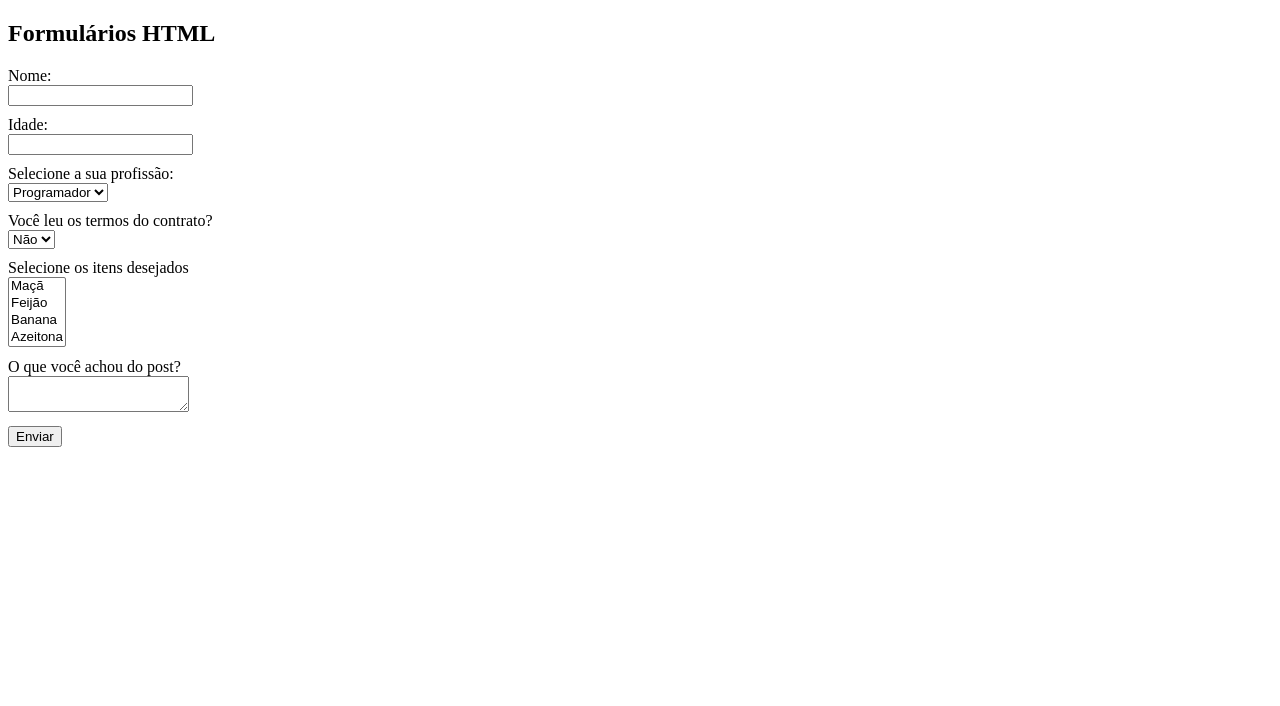
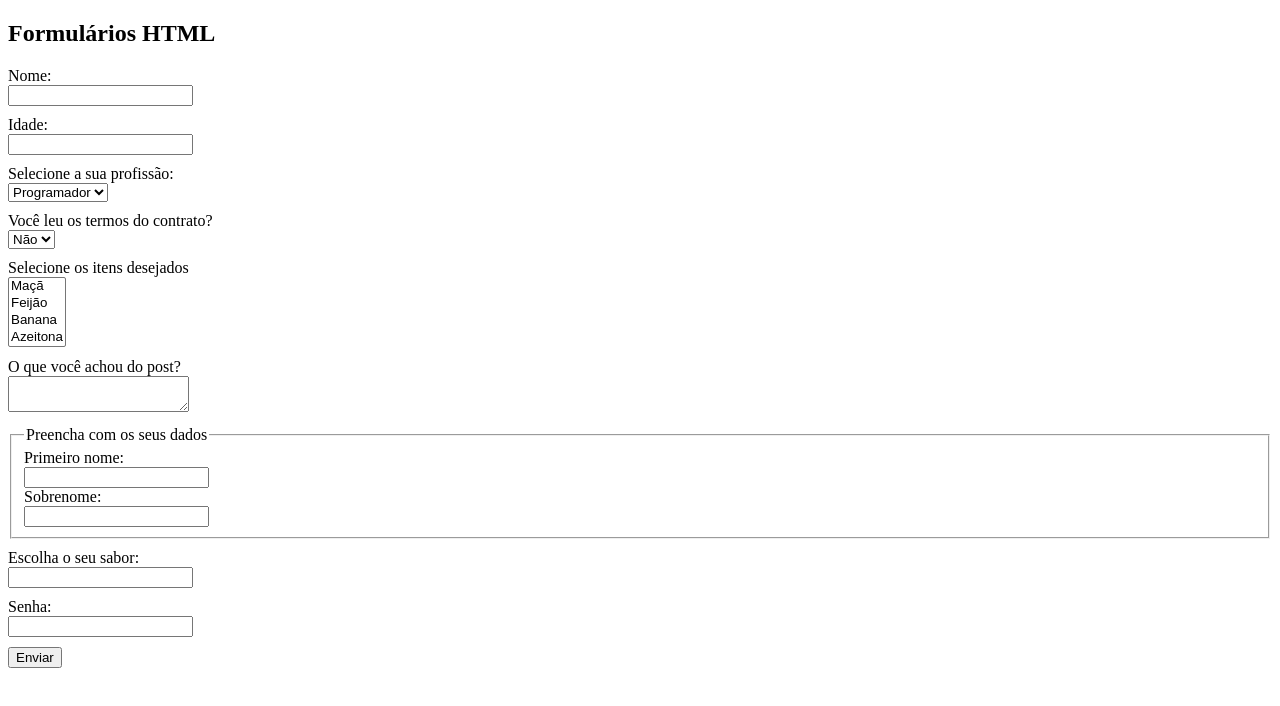
Before and after one commit to NetoElesbao/Formul-rios, a plain HTML site: page index.html in a window 1280 px wide. Drawn offline with Linux system fonts and the light colour scheme.

Commit message:
Version 1.3

```diff
--- a/index.html
+++ b/index.html
@@ -47,6 +47,30 @@
             <label for="comments">O que você achou do post?</label>
             <textarea name="comments"></textarea>
         </div>
+        <div>
+            <fieldset>
+                <legend>Preencha com os seus dados</legend>
+                <label for="firstname">Primeiro nome:</label>
+                <input type="text" name="firstname" />
+                <label for="lastname">Sobrenome:</label>
+                <input type="text" name="lastname" />
+            </fieldset>
+        </div>
+        <div>
+            <label for="flavor">Escolha o seu sabor:</label>
+            <input type="text" list="flavors" name="flavor">
+
+            <datalist id="flavors">
+                <option value="Morango"></option>
+                <option value="Baunilha"></option>
+                <option value="Flocos"></option>
+                <option value="Chocolate"></option>
+            </datalist>
+        </div>
+        <div>
+            <label for="password">Senha:</label>
+            <input type="password" name="password">
+        </div>
         <input type="submit" value="Enviar" />
 
     </form>
```
